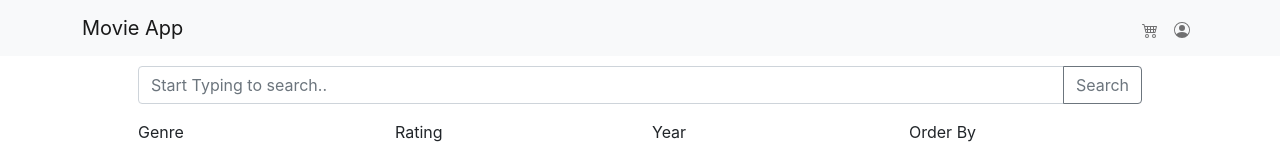
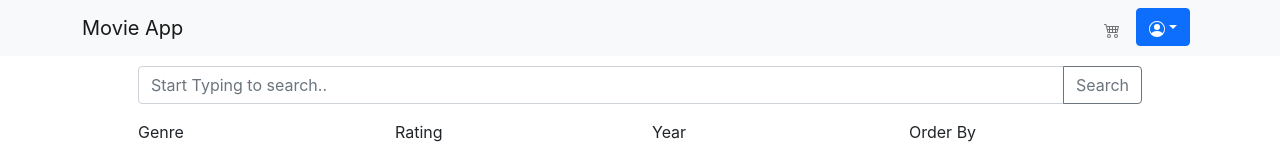
Before and after one commit to artyonline/movie-app, a React (Create React App) app: page / in a window 1280 px wide. Shown: the top 150 px of the page. Built offline with nearby package versions, Linux system fonts and the light colour scheme; no server answers.

Commit message:
[FE] Added Profile Dropdown

```diff
--- a/src/components/Header.js
+++ b/src/components/Header.js
@@ -1,18 +1,20 @@
 import React from "react";
-import { Navbar, Nav, Container } from 'react-bootstrap';
+import { Navbar, Nav, Container } from "react-bootstrap";
+import ProfileDropdown from "./ProfileDropdown";
 
 // Icons
-import { Cart4 } from 'react-bootstrap-icons';
-import { PersonCircle } from 'react-bootstrap-icons';
+import { Cart4 } from "react-bootstrap-icons";
 
-export default function Header() {
+export default function Header({ logout }) {
   return (
     <Navbar bg="light" variant="light">
       <Container>
         <Navbar.Brand href="/">Movie App</Navbar.Brand>
         <Nav className="justify-content-end">
-          <Nav.Link href="/wishlist"><Cart4/></Nav.Link>
-          <Nav.Link href="/profile"><PersonCircle/></Nav.Link>
+          <Nav.Link href="/wishlist">
+            <Cart4 />
+          </Nav.Link>
+          <ProfileDropdown logout={logout} />
         </Nav>
       </Container>
     </Navbar>
--- /dev/null
+++ b/src/components/ProfileDropdown.js
@@ -0,0 +1,22 @@
+import React from "react";
+import { Dropdown } from "react-bootstrap";
+import { PersonCircle } from "react-bootstrap-icons";
+
+export default function ProfileDropdown({ logout }) {
+  return (
+    <div>
+      <Dropdown className="d-inline mx-2">
+        <Dropdown.Toggle id="dropdown-autoclose-true">
+          <PersonCircle />
+        </Dropdown.Toggle>
+
+        <Dropdown.Menu>
+          <Dropdown.Item href="/profile" disabled>
+            Profile
+          </Dropdown.Item>
+          <Dropdown.Item onClick={() => logout()}>Logout</Dropdown.Item>
+        </Dropdown.Menu>
+      </Dropdown>
+    </div>
+  );
+}
```
